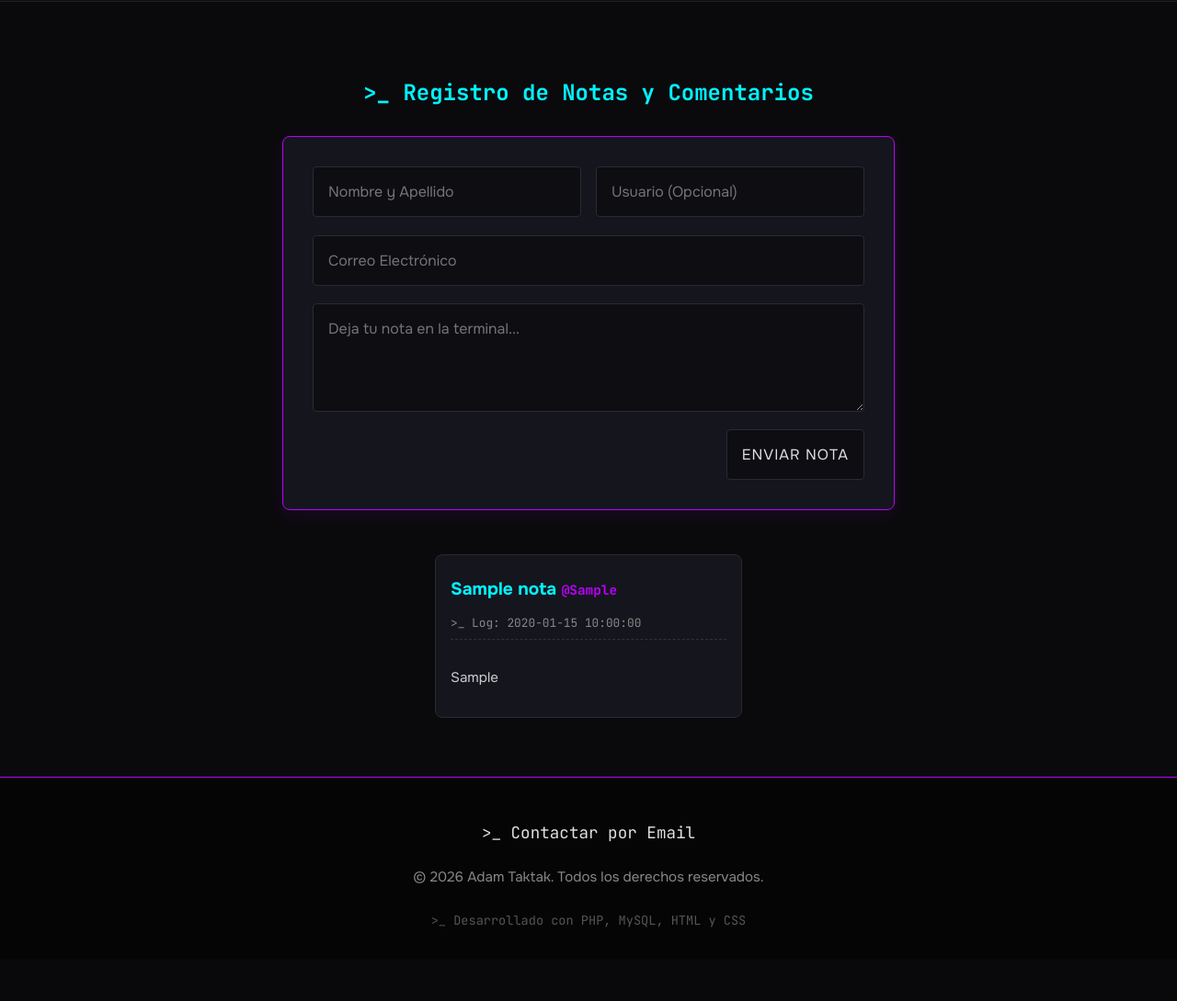
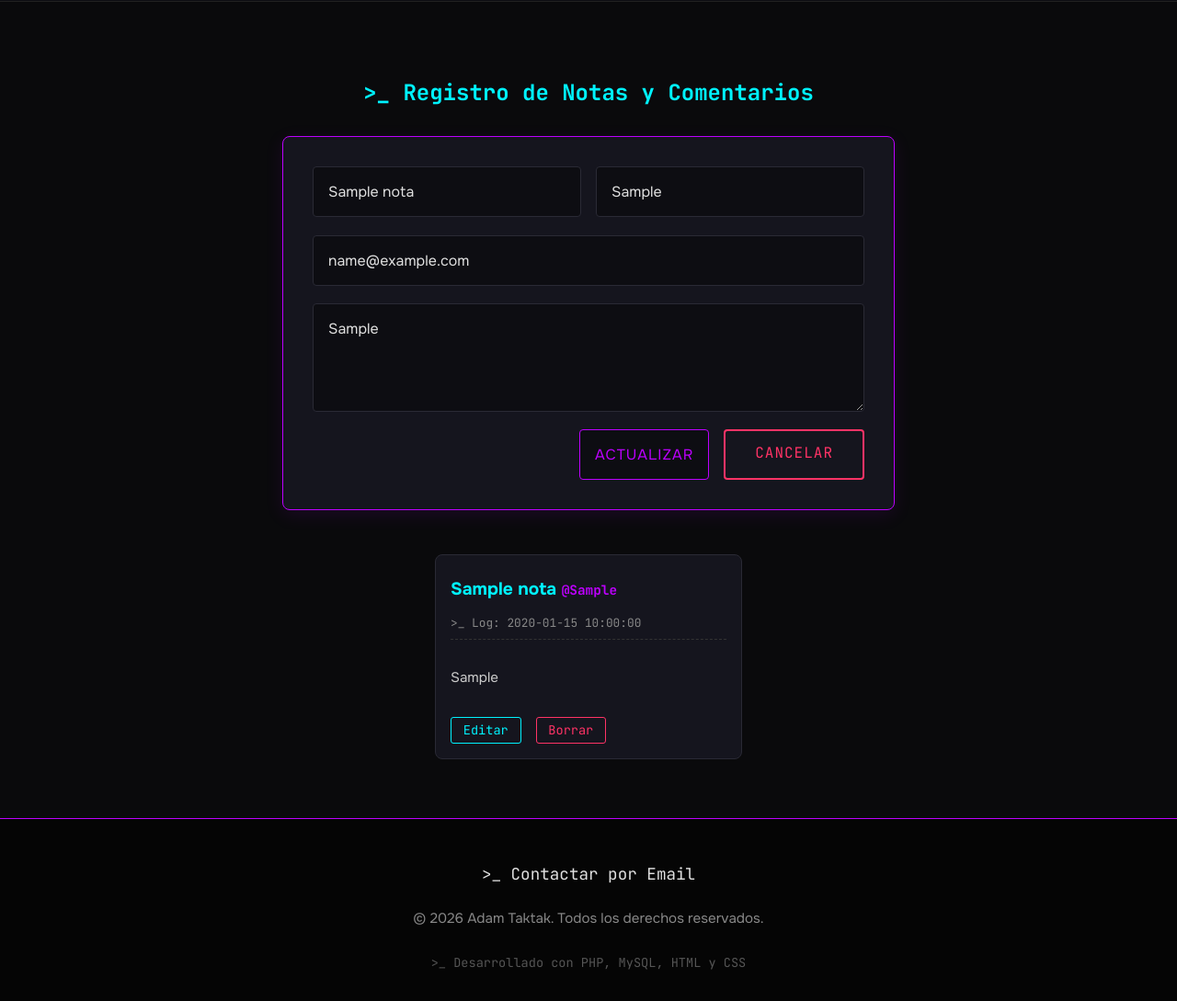
Before and after one commit to ADAMTAKTAK/portafolio_web, a PHP site: page /index.php?editar=1 in a window 1280 px wide. Shown: the part 1471-2560 px from the top of the page at 92% size. Before the commit the page ends 2480 px from the top, so only its background shows below. Run offline with PHP 8.4, Linux system fonts and the light colour scheme; tables that the repository leaves empty or names only in its code hold one stand-in row (values such as "Sample post").

Commit message:
implementación de funciones para editar y eliminar notas

```diff
--- a/controller/Notes_controller.php
+++ b/controller/Notes_controller.php
@@ -2,9 +2,7 @@
     date_default_timezone_set('America/Caracas');
 
     if(!empty($_POST["btn_enviar_nota"])){
-
         if(!empty($_POST["nombreyapellido"]) and !empty($_POST["email"]) and !empty($_POST["nota"])){
-
             $nombreyapellido = $_POST["nombreyapellido"];
             $usuario = !empty($_POST["usuario"]) ? $_POST["usuario"] : "";
             $email = $_POST["email"];
@@ -23,4 +21,26 @@
             echo "<div style='color: #ffcc00; text-align: center; padding: 1rem;'>Hay casillas obligatorias vacías.</div>";
         }
     }
+
+    if(!empty($_POST["btn_actualizar_nota"])){
+        if(!empty($_POST["id"]) and !empty($_POST["nombreyapellido"]) and !empty($_POST["email"]) and !empty($_POST["nota"])){
+            $id = $_POST["id"];
+            $nombreyapellido = $_POST["nombreyapellido"];
+            $usuario = !empty($_POST["usuario"]) ? $_POST["usuario"] : "";
+            $email = $_POST["email"];
+            $nota = $_POST["nota"];
+            $fechanota = date("d/m/Y h:i A") . " (Editado)";
+
+            $sql = $conn->query("UPDATE notas SET nombreyapellido='$nombreyapellido', usuario='$usuario', email='$email', nota='$nota', fechanota='$fechanota' WHERE id=$id");
+
+            if($sql == true){
+                header("location: index.php#comentarios");
+                exit();
+            } else {
+                echo "<div style='color: #ff3366; text-align: center; padding: 1rem;'>Error al actualizar la nota.</div>";
+            }
+        } else {
+            echo "<div style='color: #ffcc00; text-align: center; padding: 1rem;'>Faltan datos para actualizar.</div>";
+        }
+    }
 ?>
--- a/index.php
+++ b/index.php
@@ -70,17 +70,48 @@
     <section id="comentarios" class="comentarios-section">
         <h2>>_ Registro de Notas y Comentarios</h2>
 
+        <?php
+        $id_editar = "";
+        $nombre_editar = "";
+        $usuario_editar = "";
+        $email_editar = "";
+        $nota_editar = "";
+        $modo_edicion = false;
+
+        if (isset($_GET['editar'])) {
+            $id_editar = $_GET['editar'];
+            $sql_editar = $conn->query("SELECT * FROM notas WHERE id=$id_editar");
+            if ($sql_editar->num_rows > 0) {
+                $fila_editar = $sql_editar->fetch_assoc();
+                $nombre_editar = $fila_editar['nombreyapellido'];
+                $usuario_editar = $fila_editar['usuario'];
+                $email_editar = $fila_editar['email'];
+                $nota_editar = $fila_editar['nota'];
+                $modo_edicion = true;
+            }
+        }
+        ?>
+
         <div class="formulario-container">
             <form action="index.php#comentarios" method="POST" class="neon-form">
+                <?php if($modo_edicion) { ?>
+                    <input type="hidden" name="id" value="<?php echo $id_editar; ?>">
+                <?php } ?>
+
                 <div class="input-group">
-                    <input type="text" name="nombreyapellido" placeholder="Nombre y Apellido" required>
-                    <input type="text" name="usuario" placeholder="Usuario (Opcional)">
+                    <input type="text" name="nombreyapellido" placeholder="Nombre y Apellido" value="<?php echo htmlspecialchars($nombre_editar); ?>" required>
+                    <input type="text" name="usuario" placeholder="Usuario (Opcional)" value="<?php echo htmlspecialchars($usuario_editar); ?>">
                 </div>
-                <input type="email" name="email" placeholder="Correo Electrónico" required>
-                <textarea name="nota" placeholder="Deja tu nota en la terminal..." rows="4" required></textarea>
+                <input type="email" name="email" placeholder="Correo Electrónico" value="<?php echo htmlspecialchars($email_editar); ?>" required>
+                <textarea name="nota" placeholder="Deja tu nota en la terminal..." rows="4" required><?php echo htmlspecialchars($nota_editar); ?></textarea>
 
                 <div class="form-actions">
-                    <input type="submit" name="btn_enviar_nota" class="btn-terminal" value="Enviar Nota">
+                    <?php if($modo_edicion) { ?>
+                        <input type="submit" name="btn_actualizar_nota" class="btn-terminal" value="Actualizar" style="border-color: var(--accent-purple); color: var(--accent-purple);">
+                        <a href="index.php#comentarios" class="btn-terminal" style="border-color: #ff3366; color: #ff3366; margin-left: 1rem;">Cancelar</a>
+                    <?php } else { ?>
+                        <input type="submit" name="btn_enviar_nota" class="btn-terminal" value="Enviar Nota">
+                    <?php } ?>
                 </div>
             </form>
         </div>
@@ -96,6 +127,11 @@
                     echo "<h3>" . htmlspecialchars($fila['nombreyapellido']) . " <span class='user-tag'>$usr</span></h3>";
                     echo "<p class='fecha-nota'>>_ Log: " . $fila['fechanota'] . "</p>";
                     echo "<p class='contenido-nota'>" . htmlspecialchars($fila['nota']) . "</p>";
+
+                    echo "<div style='margin-top: 1rem; display: flex; gap: 1rem;'>";
+                    echo "<a href='index.php?editar=" . $fila['id'] . "#comentarios' style='color: var(--accent-cyan); text-decoration: none; border: 1px solid var(--accent-cyan); padding: 0.3rem 0.8rem; border-radius: 3px; font-family: \"JetBrains Mono\", monospace; font-size: 0.85rem; transition: 0.3s;'>Editar</a>";
+                    echo "<a href='controller/delete_note_controller.php?id=" . $fila['id'] . "' style='color: #ff3366; text-decoration: none; border: 1px solid #ff3366; padding: 0.3rem 0.8rem; border-radius: 3px; font-family: \"JetBrains Mono\", monospace; font-size: 0.85rem; transition: 0.3s;' onclick='return confirm(\"¿Seguro que deseas borrar permanentemente esta nota?\")'>Borrar</a>";
+                    echo "</div>";
                     echo "</div>";
                 }
             } else {
--- a/model/conn.php
+++ b/model/conn.php
@@ -1,6 +1,5 @@
 <?php
     $conn = new mysqli("localhost", "root", "", "portafolio_web");
-
     $conn->set_charset("utf8");
 
     if ($conn->connect_error) {
```
Also changed, not shown: controller/delete_note_controller.php (added, +17 -0 lines).
